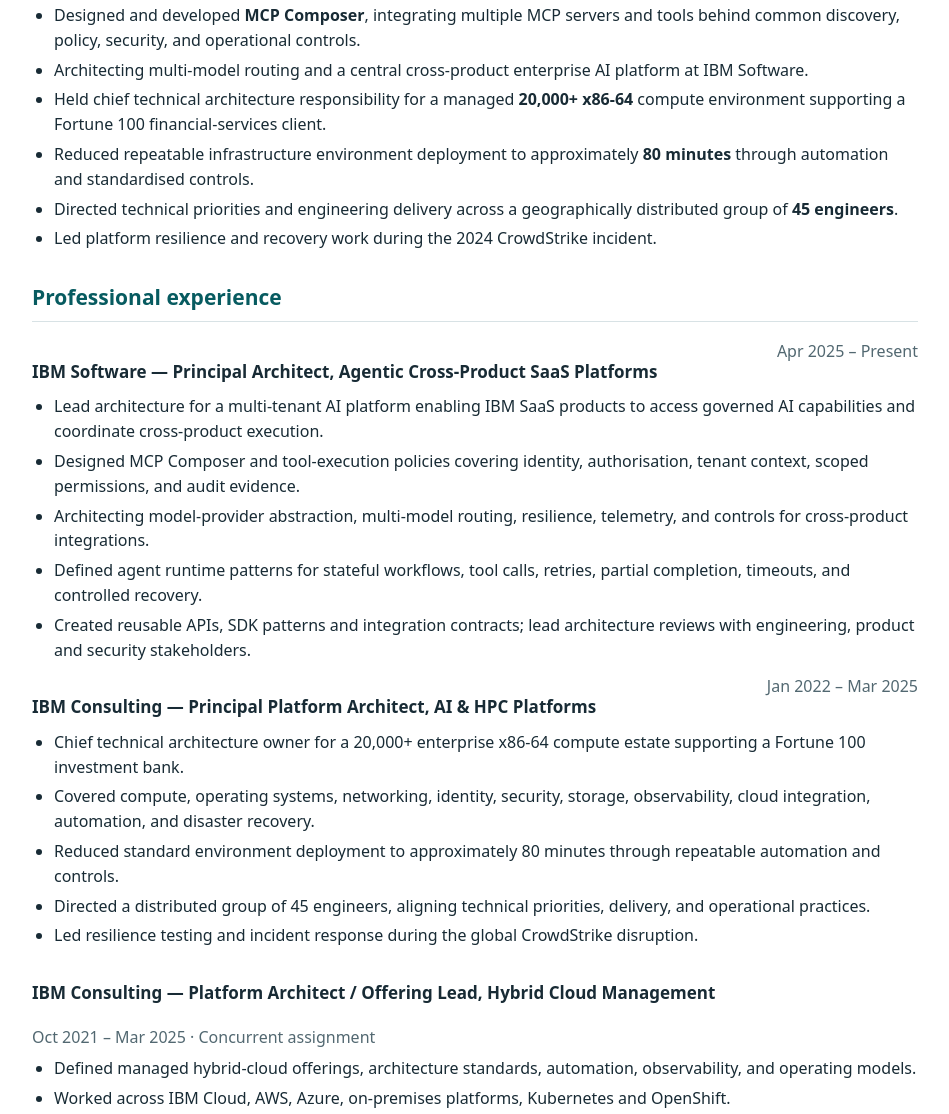
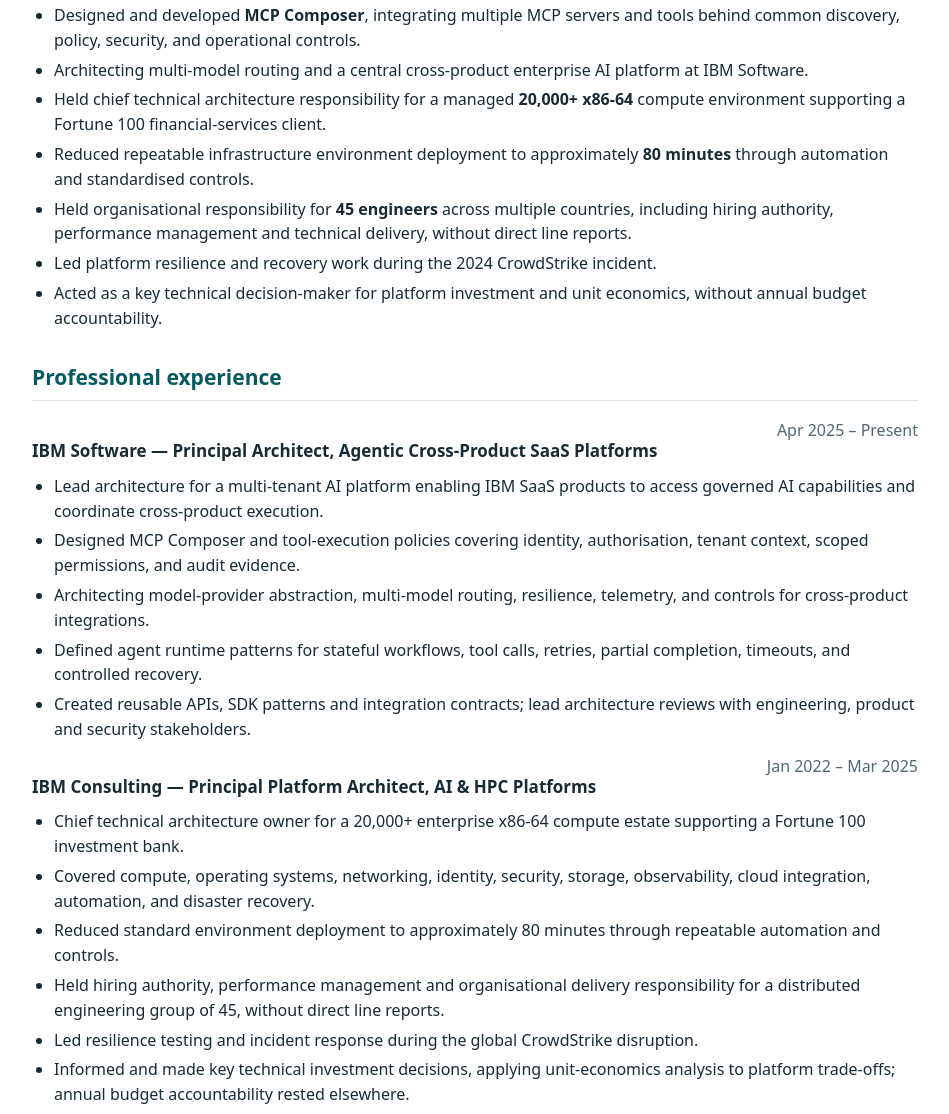
Before and after one commit to mansura-habiba/mansura-habiba.github.io, a website: page public/cv.html in a window 1280 px wide. Shown: the part 516-1630 px from the top of the page, without its empty margins (165-1114 px from the left). Drawn offline with Linux system fonts and the light colour scheme.

Commit message:
fix: distinguish organisational authority and investment decisions from reporting and budget ownership

```diff
--- a/public/cv.html
+++ b/public/cv.html
@@ -26,8 +26,8 @@
 <li>Architecting multi-model routing and a central cross-product enterprise AI platform at IBM Software.</li>
 <li>Held chief technical architecture responsibility for a managed <strong>20,000+ x86-64</strong> compute environment supporting a Fortune 100 financial-services client.</li>
 <li>Reduced repeatable infrastructure environment deployment to approximately <strong>80 minutes</strong> through automation and standardised controls.</li>
-<li>Directed technical priorities and engineering delivery across a geographically distributed group of <strong>45 engineers</strong>.</li>
-<li>Led platform resilience and recovery work during the 2024 CrowdStrike incident.</li>
+<li>Held organisational responsibility for <strong>45 engineers</strong> across multiple countries, including hiring authority, performance management and technical delivery, without direct line reports.</li>
+<li>Led platform resilience and recovery work during the 2024 CrowdStrike incident.</li><li>Acted as a key technical decision-maker for platform investment and unit economics, without annual budget accountability.</li>
 </ul>
 <h2>Professional experience</h2>
 <div class="role"><h3>IBM Software — Principal Architect, Agentic Cross-Product SaaS Platforms</h3><span class="date">Apr 2025 – Present</span></div>
@@ -43,8 +43,8 @@
 <li>Chief technical architecture owner for a 20,000+ enterprise x86-64 compute estate supporting a Fortune 100 investment bank.</li>
 <li>Covered compute, operating systems, networking, identity, security, storage, observability, cloud integration, automation, and disaster recovery.</li>
 <li>Reduced standard environment deployment to approximately 80 minutes through repeatable automation and controls.</li>
-<li>Directed a distributed group of 45 engineers, aligning technical priorities, delivery, and operational practices.</li>
-<li>Led resilience testing and incident response during the global CrowdStrike disruption.</li>
+<li>Held hiring authority, performance management and organisational delivery responsibility for a distributed engineering group of 45, without direct line reports.</li>
+<li>Led resilience testing and incident response during the global CrowdStrike disruption.</li><li>Informed and made key technical investment decisions, applying unit-economics analysis to platform trade-offs; annual budget accountability rested elsewhere.</li>
 </ul>
 <div class="role"><h3>IBM Consulting — Platform Architect / Offering Lead, Hybrid Cloud Management</h3><span class="date">Oct 2021 – Mar 2025 · Concurrent assignment</span></div>
 <ul><li>Defined managed hybrid-cloud offerings, architecture standards, automation, observability, and operating models.</li><li>Worked across IBM Cloud, AWS, Azure, on-premises platforms, Kubernetes and OpenShift.</li></ul>
```
